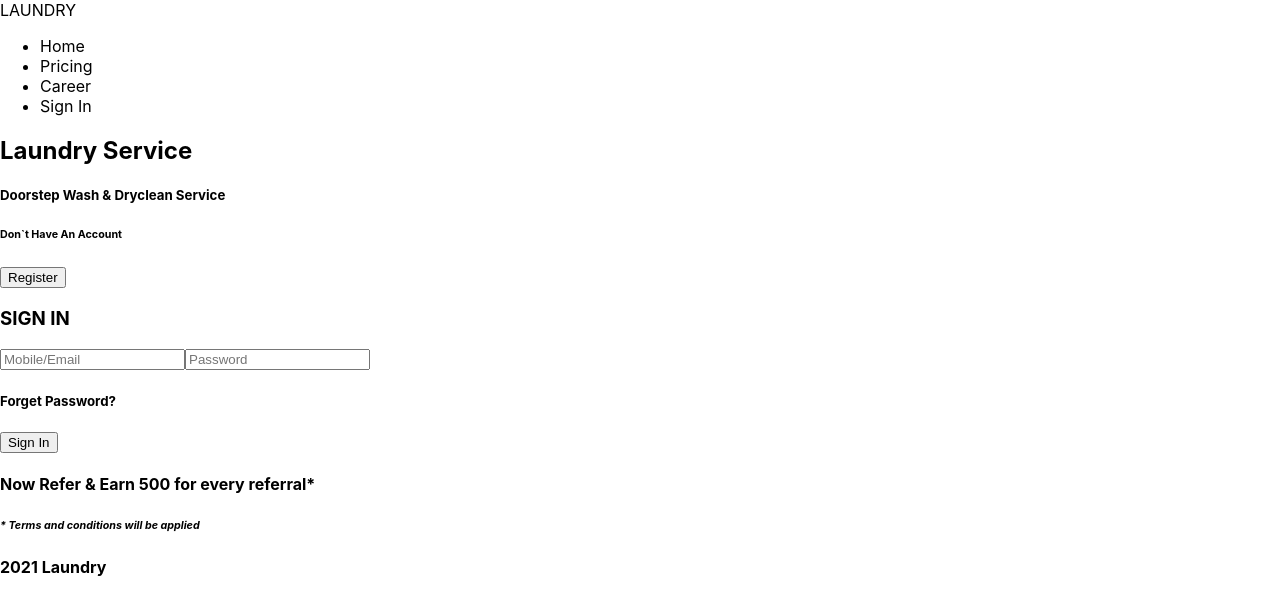
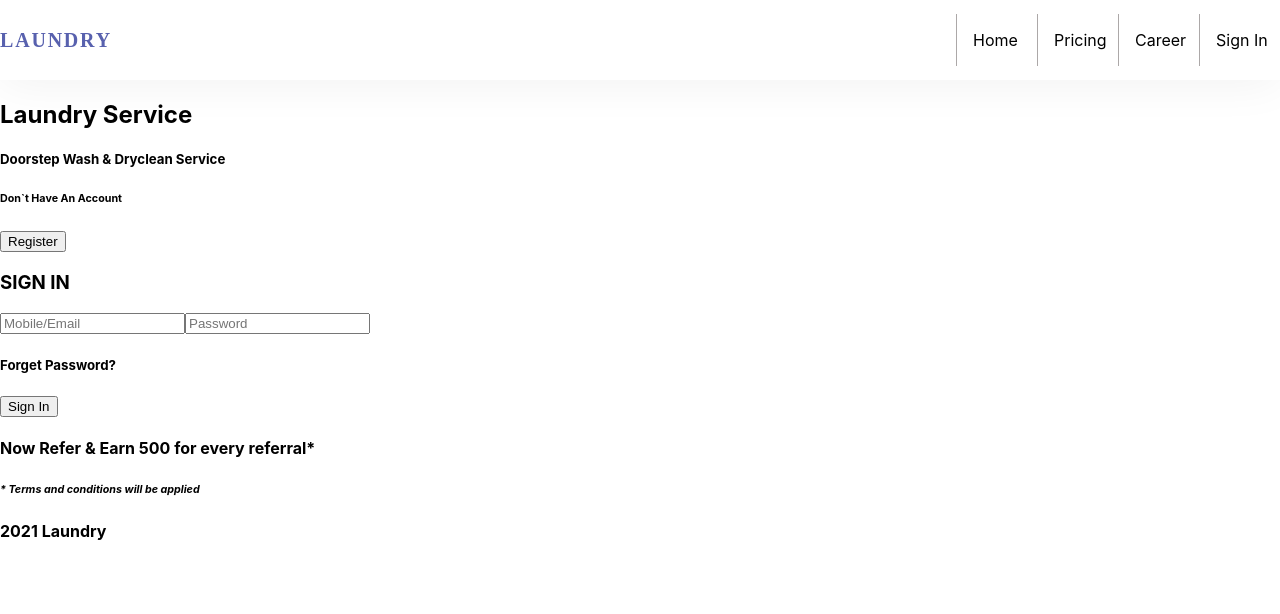
Before and after one commit to anoop0748/laundary-cart-frontend, a React (Create React App) app: page / in a window 1280 px wide. Shown: the top 614 px of the page. Built offline with nearby package versions, Linux system fonts and the light colour scheme.

Commit message:
import Css

```diff
--- a/src/HeaderComp/navbar.js
+++ b/src/HeaderComp/navbar.js
@@ -1,10 +1,11 @@
 import React from "react";
+import './navbar.css'
 
 function Navbar (){
     return(
-        <nav>
-            <div>LAUNDRY</div>
-            <div>
+        <div className="header">
+            <div id="logo_name">LAUNDRY</div>
+            <div className="nav_links">
                 <ul>
                     <li>Home</li>
                     <li>Pricing</li>
@@ -12,7 +13,7 @@ function Navbar (){
                     <li>Sign In</li>
                 </ul>
             </div>
-        </nav>
+        </div>
     )
 }
 
```
